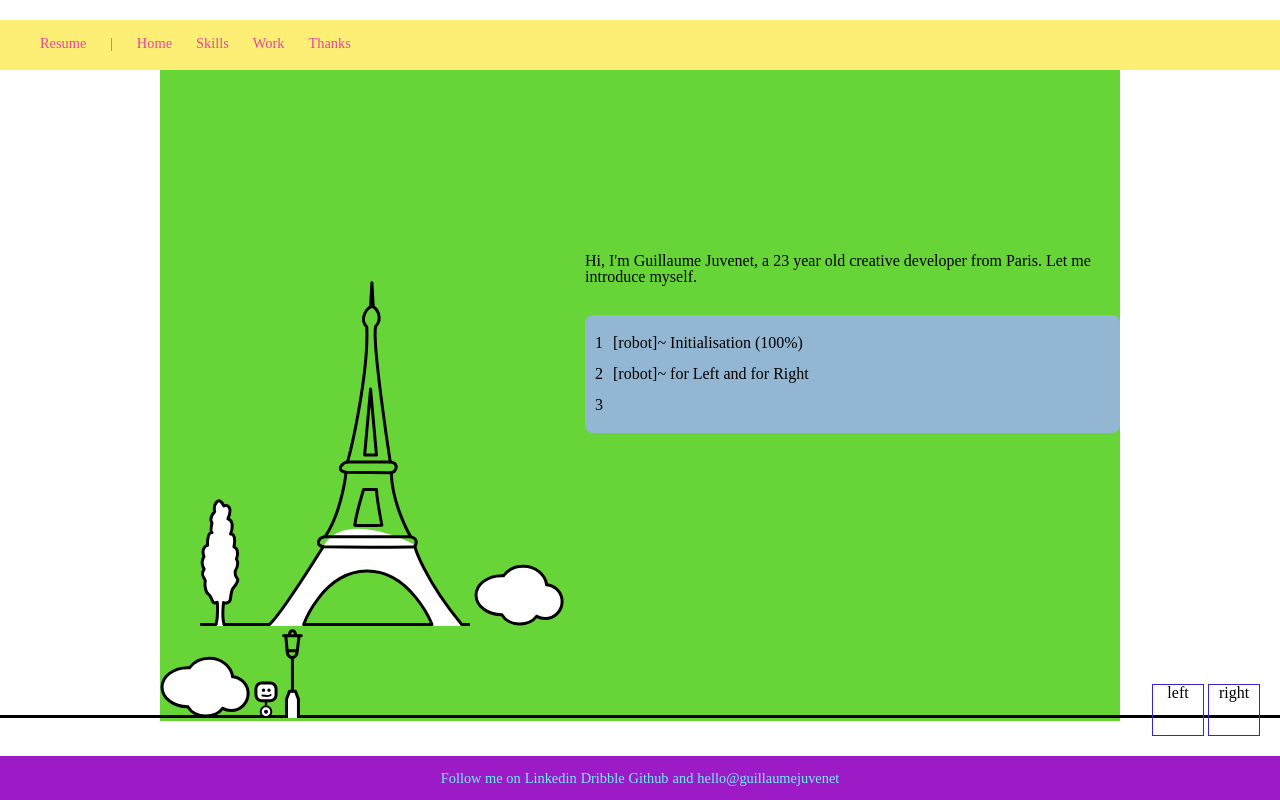
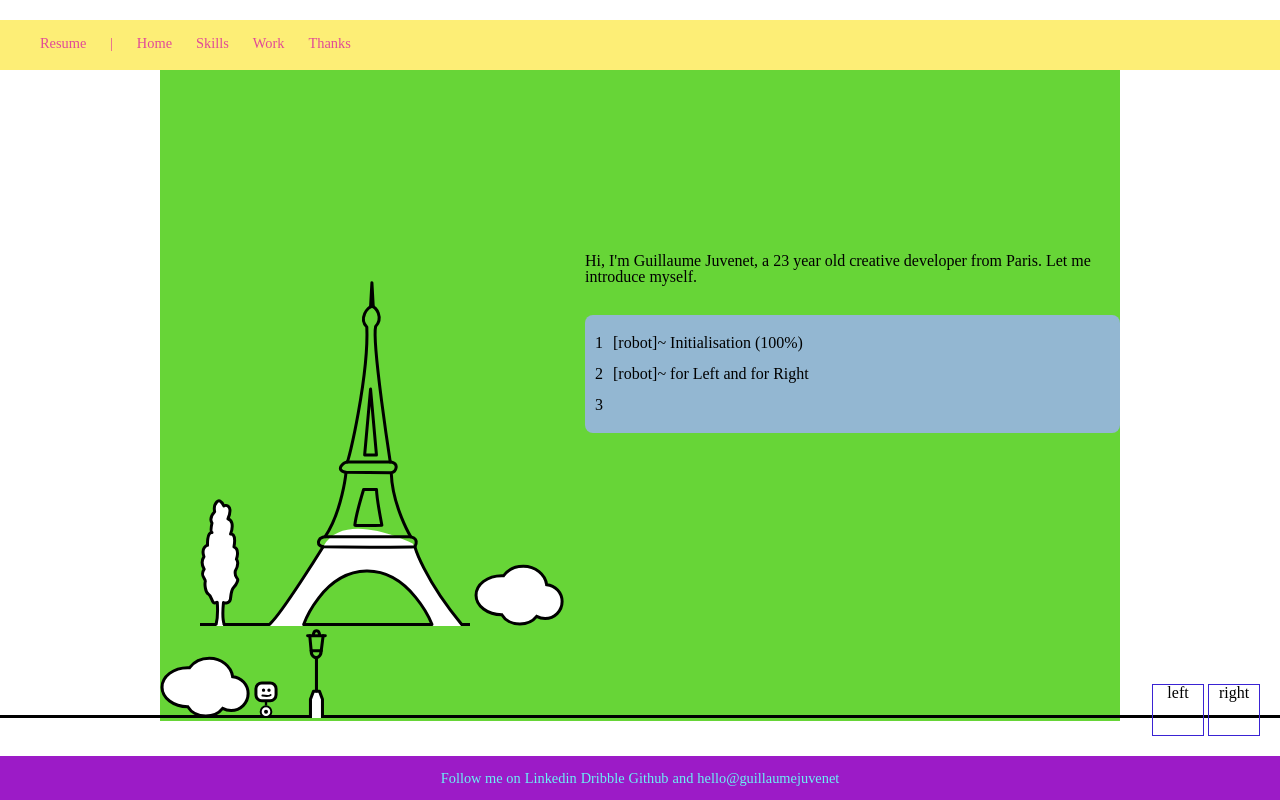
Before and after one commit to csrail/mock_juvenet, a plain HTML site: page index.html in a window 1280 px wide. Drawn offline with Linux system fonts and the light colour scheme.

Commit message:
Add dimensions to images

```diff
--- a/styles/style.css
+++ b/styles/style.css
@@ -57,13 +57,28 @@ header {
 /* Central Cotainer Image Elements */
 .eiffel {
 	margin-left: 40px;
+	width: 270px;
+	height: 346px;
 }
 
-.clouds {
+.robot {
+	width: 48px;
+	height: 38px;
+}
 
+.lamp {
+	width: 21px;
+	height: 90px;
 }
 
 .cloud1 {
+	width: 90px;
+	height: 62px;
+}
+
+.cloud2 {
+	width: 90px;
+	height: 62px;
 }
 
 /* Central Container Text Elements */
```
